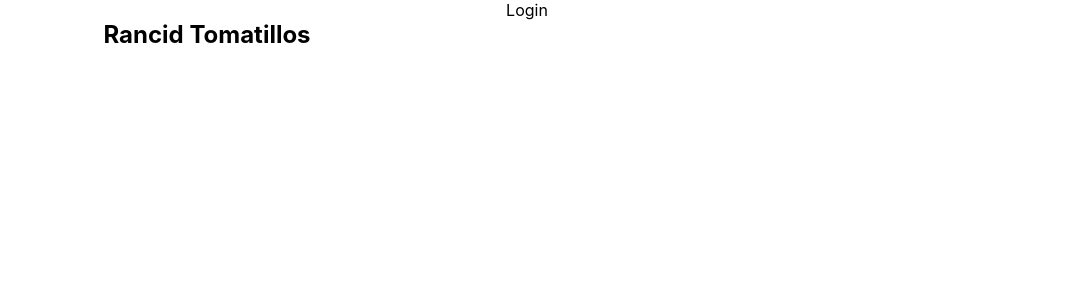
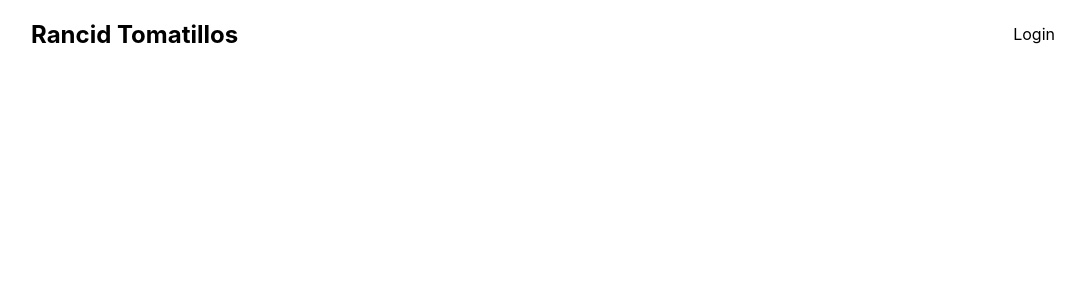
Before and after one commit to Chriscastanuela/Rancid-Tomatillos, a React (Create React App) app: page / in a window 1280 px wide. Shown: the top 300 px of the page, without its empty margins (33-1118 px from the left). Built offline with nearby package versions, Linux system fonts and the light colour scheme.

Commit message:
Align Header Items

```diff
--- a/src/Components/Header.js
+++ b/src/Components/Header.js
@@ -10,19 +10,36 @@ export class Header extends Component {
         return (
             <section style={sectionStyle}>
                 <h1 className="Header" style={headerStyle}>Rancid Tomatillos</h1>
-                <a className="Login">Login</a>
+                <a className="Login" style={loginStyle}>Login</a>
             </section>
+        )
+    }
+
+    formatUser() {
+        const { username } = this.username;
+        return (
+
+        <p>{}</p>
         )
     }
 }
 
 const sectionStyle = {
     display: 'grid',
-    gridTemplateColumns: '3fr 1fr 1fr 1fr 1fr 1fr'
+    gridTemplateColumns: '1fr 1fr'
 }
 
 const headerStyle = {
-    gridColumn: '1'
+    gridColumn: '1',
+    textAlign: 'left',
+    marginLeft: '10%'
+}
+
+const loginStyle = {
+    gridColumn: '2',
+    textAlign: 'right',
+    marginRight: '30%',
+    alignSelf: 'center'
 }
 
 export default Header
```
